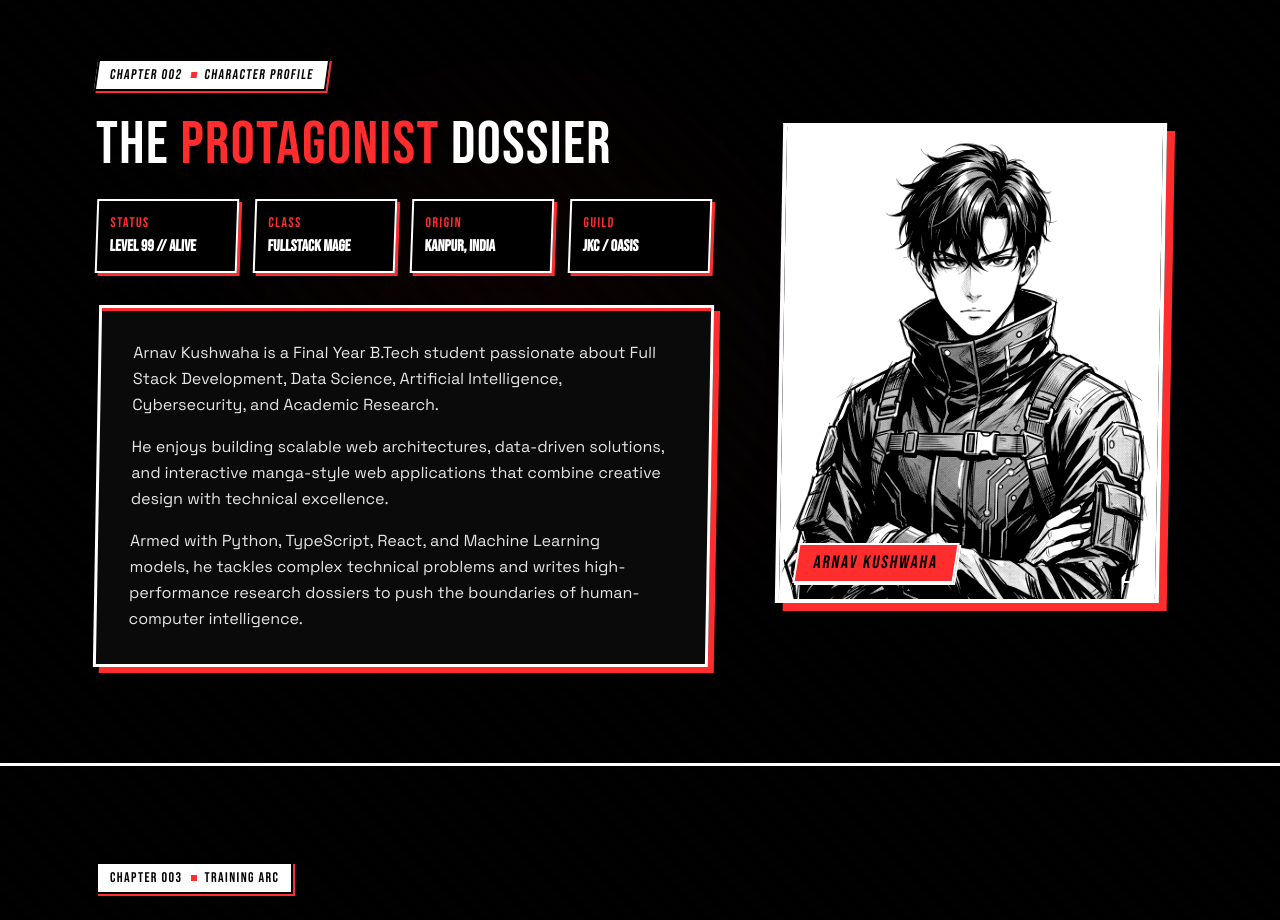
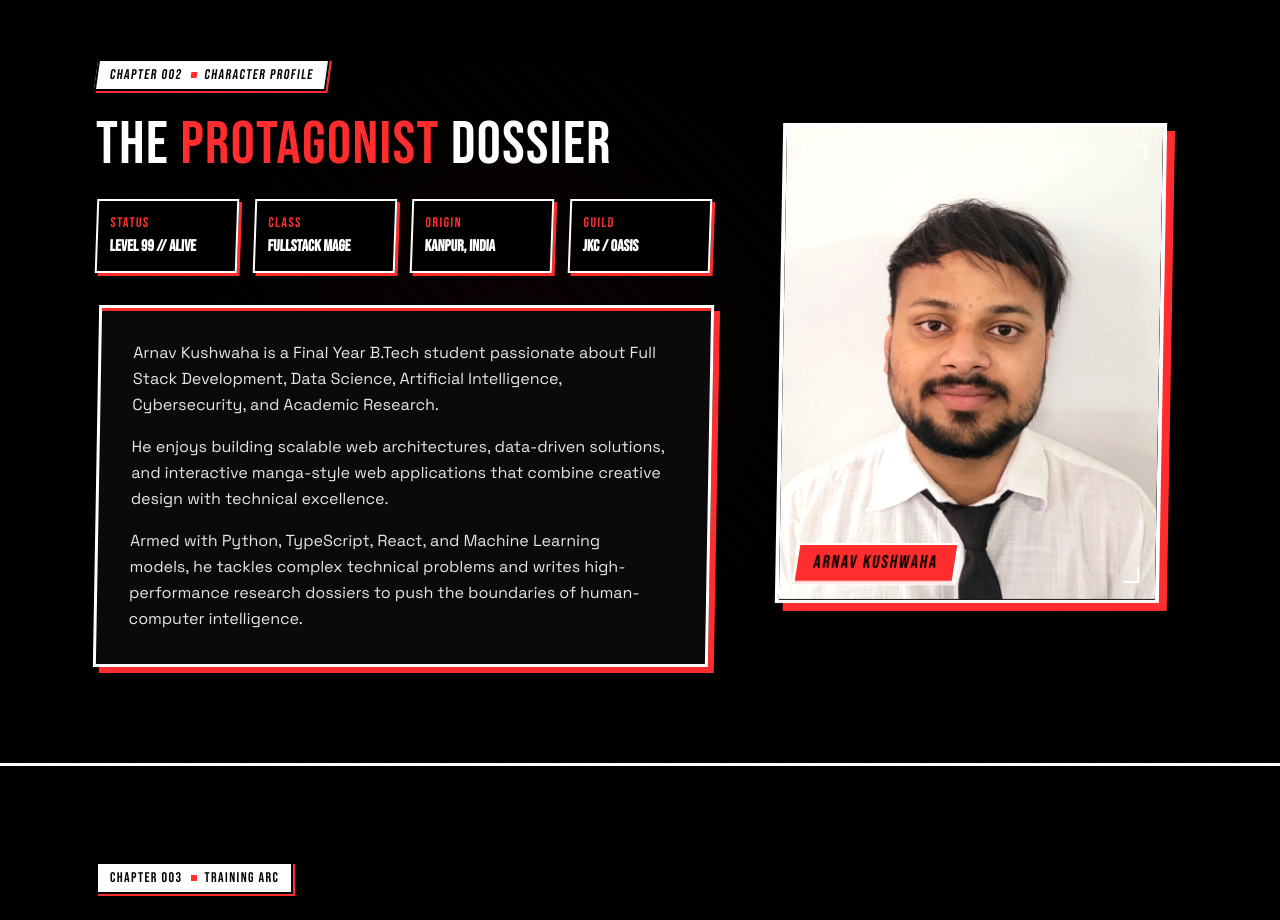
Before and after one commit to arnav-kushwaha01/portfolio-anime, a Next.js app: page / in a window 1280 px wide. Shown: the part 840-1760 px from the top of the page. Built offline with nearby package versions, Linux system fonts and the light colour scheme; no server answers.

Commit message:
Update About section with 3D flip card profile and cyber overlay

```diff
--- a/src/sections/about/index.tsx
+++ b/src/sections/about/index.tsx
@@ -4,6 +4,7 @@ import { motion } from 'framer-motion'
 import { fadeInUp, staggerContainer } from '@/features/animations/framer/variants'
 import { motionTransitions } from '@/features/animations/framer/transitions'
 import Image from 'next/image'
+import { Terminal, Briefcase, Globe, Mail } from 'lucide-react'
 
 export function AboutSection() {
   return (
@@ -78,14 +79,18 @@ export function AboutSection() {
             </div>
           </motion.div>
 
-          {/* Right Column: Character Portrait Frame */}
+          {/* Right Column: Character Portrait Frame (3D Flip Card) */}
           <motion.div
             variants={fadeInUp}
             transition={motionTransitions.smooth}
             className="lg:col-span-5 flex items-center justify-center w-full"
           >
-            <div className="w-full max-w-sm aspect-[4/5] bg-manga-gray-dark relative border-4 border-white shadow-[8px_8px_0px_#ff2d2d] skew-x-[-1deg] overflow-hidden group">
+            <div className="w-full max-w-sm aspect-[4/5] bg-transparent relative border-4 border-white shadow-[8px_8px_0px_#ff2d2d] skew-x-[-1deg] group [perspective:1000px]">
 
+              <div className="w-full h-full relative transition-transform duration-700 [transform-style:preserve-3d] group-hover:[transform:rotateY(180deg)]">
+
+                {/* FRONT FACE (Profile Photo) */}
+                <div className="absolute inset-0 w-full h-full bg-manga-gray-dark overflow-hidden [backface-visibility:hidden]">
                   {/* Halftone / Screen Tone background */}
                   <div className="absolute inset-0 halftone-bg opacity-30 z-0 pointer-events-none" />
 
@@ -95,18 +100,15 @@ export function AboutSection() {
                   {/* Character Image */}
                   <div className="relative w-full h-full z-10 transition-transform duration-500 group-hover:scale-105">
                     <Image
-                  src="/assets/images/manga_character_portrait.png"
+                      src="/assets/images/profile.jpg"
                       alt="Arnav Kushwaha Character Sketch"
                       fill
                       sizes="(max-width: 768px) 100vw, 380px"
                       priority
-                  className="object-cover grayscale contrast-125 brightness-95"
+                      className="object-cover contrast-110 brightness-110"
                     />
-              </div>
-
-              {/* Character Name Ribbon Badge overlay */}
-              <div className="absolute bottom-4 left-4 z-20 bg-manga-red border-2 border-white px-4 py-1 text-black font-bebas text-lg tracking-widest skew-x-[-8deg] shadow-[2px_2px_0px_#fff]">
-                ARNAV KUSHWAHA
+                    {/* Cyber overlay tint for aesthetic consistency */}
+                    <div className="absolute inset-0 bg-manga-red/5 mix-blend-color-burn pointer-events-none z-10" />
                   </div>
 
                   {/* Corner brackets */}
@@ -114,6 +116,48 @@ export function AboutSection() {
                   <div className="absolute top-4 right-4 w-4 h-4 border-t-2 border-r-2 border-white z-20 pointer-events-none" />
                   <div className="absolute bottom-4 right-4 w-4 h-4 border-b-2 border-r-2 border-white z-20 pointer-events-none" />
                 </div>
+
+                {/* BACK FACE (Social Handles) */}
+                <div className="absolute inset-0 w-full h-full bg-black [backface-visibility:hidden] [transform:rotateY(180deg)] border-2 border-manga-red flex flex-col items-center justify-center p-8 overflow-hidden">
+                   {/* Cyberpunk circuit / grid background */}
+                   <div className="absolute inset-0 opacity-20 pointer-events-none"
+                     style={{
+                       backgroundImage: 'radial-gradient(circle at center, #ff2d2d 1px, transparent 1px)',
+                       backgroundSize: '20px 20px'
+                     }}
+                   />
+
+                   <h3 className="font-bebas text-3xl text-white tracking-widest mb-8 drop-shadow-[0_0_10px_#ff2d2d] z-10">
+                     COMM LINKS
+                   </h3>
+
+                   <div className="flex flex-col gap-4 w-full z-10">
+                      {[
+                        { name: 'GITHUB', icon: Terminal, url: 'https://github.com/arnav-kushwaha01', hoverBg: 'hover:bg-neutral-800' },
+                        { name: 'LINKEDIN', icon: Briefcase, url: 'https://linkedin.com/in/arnavkushwaha', hoverBg: 'hover:bg-blue-600' },
+                        { name: 'TWITTER / X', icon: Globe, url: 'https://twitter.com/arnavkushwaha', hoverBg: 'hover:bg-neutral-900' },
+                        { name: 'EMAIL', icon: Mail, url: 'mailto:contact@arnavkushwaha.com', hoverBg: 'hover:bg-manga-red' }
+                      ].map((social, idx) => (
+                        <a key={idx} href={social.url} target="_blank" rel="noopener noreferrer"
+                           className={`group/btn relative flex items-center justify-between px-4 py-3 border-2 border-white bg-black transition-all duration-300 ${social.hoverBg} hover:scale-105 hover:-translate-y-1 shadow-[2px_2px_0px_#ff2d2d] hover:shadow-[4px_4px_0px_#ffffff]`}
+                        >
+                          <span className="font-bebas text-lg tracking-wider text-manga-gray-light group-hover/btn:text-white transition-colors">
+                            {social.name}
+                          </span>
+                          <social.icon className="w-5 h-5 text-manga-red group-hover/btn:text-white transition-colors group-hover/btn:scale-110" />
+                        </a>
+                      ))}
+                   </div>
+                </div>
+
+              </div>
+
+              {/* Character Name Ribbon Badge overlay (Stays on top frame, doesn't flip) */}
+              <div className="absolute bottom-4 left-4 z-20 bg-manga-red border-2 border-white px-4 py-1 text-black font-bebas text-lg tracking-widest skew-x-[-8deg] shadow-[2px_2px_0px_#fff]">
+                ARNAV KUSHWAHA
+              </div>
+
+            </div>
           </motion.div>
         </motion.div>
       </div>
```
Also changed, not shown: public/assets/images/profile.jpg (added). Lines whose indentation alone changed are shown as unchanged.
